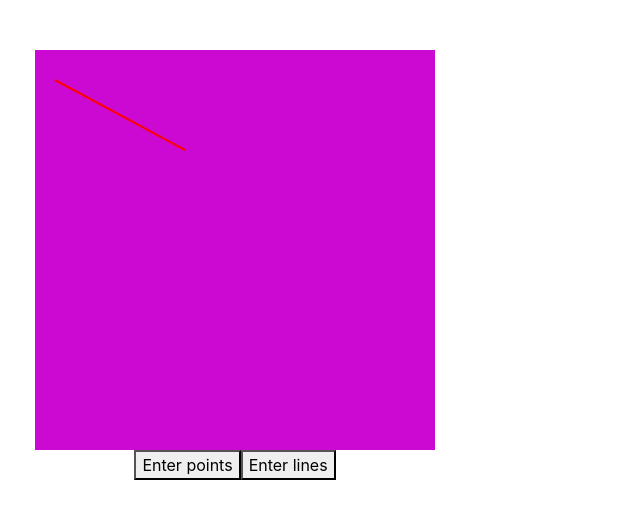
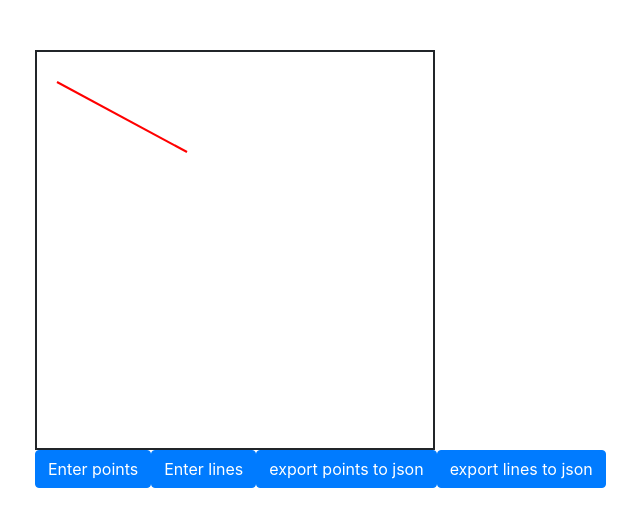
Before and after one commit to agga1/PolygonsGenerator, a React (Create React App) app in the folder polygon-generator/: page / in a window 1280 px wide. Shown: the top 526 px of the page, without its empty margins (80-720 px from the left). Built offline with nearby package versions, Linux system fonts and the light colour scheme.

Commit message:
file saving

```diff
--- a/polygon-generator/src/App.css
+++ b/polygon-generator/src/App.css
@@ -8,7 +8,9 @@
   top: 50px;
 }
 #canvas {
-  background-color: #cc09d3;
+  background-color: #ffffff;
+  border-style: solid;
+  border-width: 2px;
   width: 400px;
   height: 400px;
 }
--- a/polygon-generator/src/MyCanvas.jsx
+++ b/polygon-generator/src/MyCanvas.jsx
@@ -10,6 +10,7 @@ class MyCanvas extends Component {
         [20, 30]
       ]
     ],
+    polygons: [],
     mode: "points"
   };
 
@@ -47,6 +48,35 @@ class MyCanvas extends Component {
   onChangeMode = mode => {
     console.log("new mode " + mode);
     this.setState({ mode });
+    this.setState({ prevPoints: [] });
+  };
+  exportToJson = typeOfData => {
+    function download(filename, text) {
+      var element = document.createElement("a");
+      element.setAttribute(
+        "href",
+        "data:text/plain;charset=utf-8," + encodeURIComponent(text)
+      );
+      element.setAttribute("download", filename);
+
+      element.style.display = "none";
+      document.body.appendChild(element);
+
+      element.click();
+
+      document.body.removeChild(element);
+    }
+    switch (typeOfData) {
+      case "points":
+        download("points.json", JSON.stringify(this.state.points));
+        break;
+      case "lines":
+        download("lines.json", JSON.stringify(this.state.lines));
+        break;
+      case "polygons":
+        download("polygons.json", JSON.stringify(this.state.polygons));
+        break;
+    }
   };
   render() {
     return (
@@ -71,17 +101,39 @@ class MyCanvas extends Component {
                   y1={line[0][1]}
                   x2={line[1][0]}
                   y2={line[1][1]}
-                  style={{stroke:"rgb(255,0,0)", strokeWidth:"2"}}
+                  style={{ stroke: "rgb(255,0,0)", strokeWidth: "2" }}
                 />
               );
             })}
           </svg>
         </div>
-        <button id="enter-points" onClick={() => this.onChangeMode("points")}>
+        <button
+          id="enter-points"
+          className="btn btn-primary"
+          onClick={() => this.onChangeMode("points")}
+        >
           Enter points
         </button>
-        <button id="enter-lines" onClick={() => this.onChangeMode("lines")}>
+        <button
+          id="enter-lines"
+          className="btn btn-primary"
+          onClick={() => this.onChangeMode("lines")}
+        >
           Enter lines
+        </button>
+        <button
+          id="export-to-json"
+          className="btn btn-primary"
+          onClick={() => this.exportToJson("points")}
+        >
+          export points to json
+        </button>
+        <button
+          id="export-to-json"
+          className="btn btn-primary"
+          onClick={() => this.exportToJson("lines")}
+        >
+          export lines to json
         </button>
       </div>
     );
```
